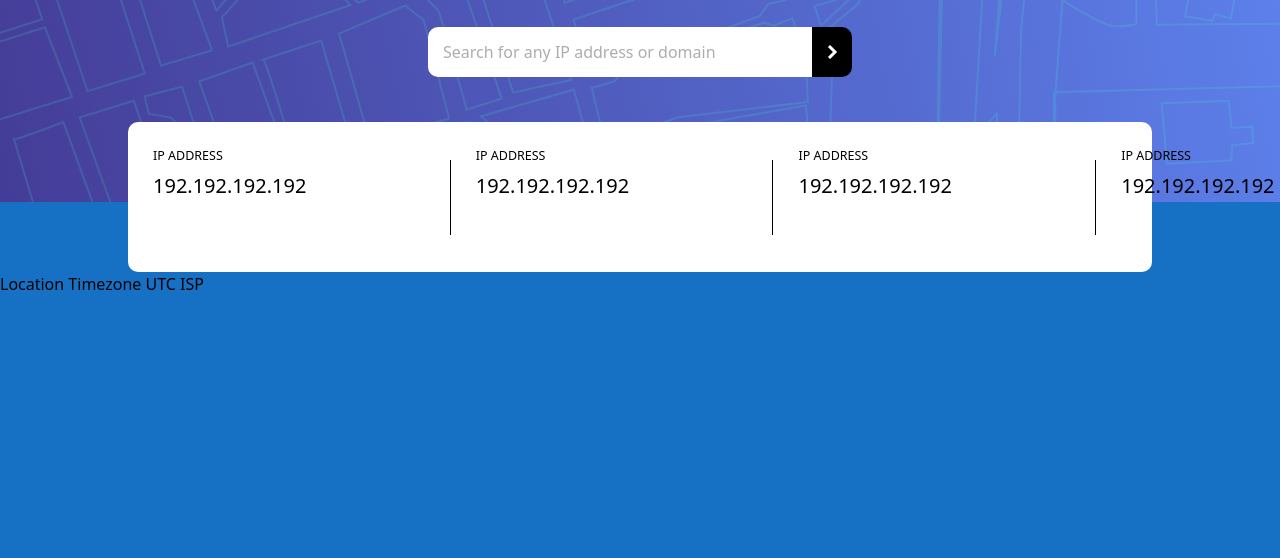
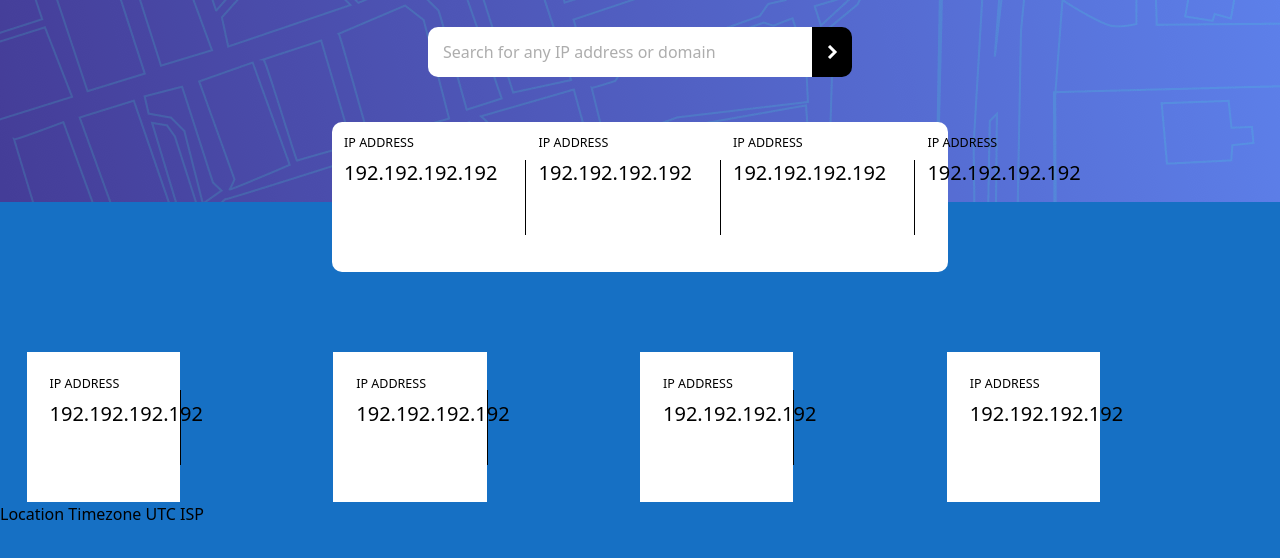
Before and after one commit to PrettyOkGames/ip-address-tracker, a plain HTML site: page index.html in a window 1280 px wide. Shown: the part 78-636 px from the top of the page. Drawn offline with nearby package versions, Linux system fonts and the light colour scheme.

Commit message:
It's a work in progress in progress

```diff
--- a/index.html
+++ b/index.html
@@ -13,8 +13,7 @@
   </style>
 </head>
 <body>
-
-  <section id="SearchSection">
+<section w-[200px] id="SearchSection">
     <div class="flex justify-center pt-[30px] pb-[125px] bg-[url(images/pattern-bg-desktop.png)] bg-cover"> <!-- pb-[125px] -->
       <div class="w-full">
         <div class="mb-[30px]" id="offset">
@@ -29,29 +28,73 @@
   </section>
   <section id="InfoSection" class="mt-[-80px]">
     <div class="flex justify-center">
-      <div class="w-[80%] h-[150px] bg-[#ffffff] rounded-[10px] flex">
-        <div class="pl-[25px] pt-[25px]">
+      <div class="h-[150px] bg-[#ffffff] rounded-[10px] flex">
+        <div class="p-[2%]">
           <h1 class="text-[12.5px] mb-[5px]">IP ADDRESS</h1>
           <h1 class="text-[20px]">192.192.192.192</h1>
         </div>
-        <div class="flex items-center pl-[14%]">
+        <div class="flex items-center pl-[2.5%]">
           <hr class="h-[75px] border-s align-middle">
         </div>
-        <div class="pl-[25px] pt-[25px]">
+        <div class="p-[2%]">
           <h1 class="text-[12.5px] mb-[5px]">IP ADDRESS</h1>
           <h1 class="text-[20px]">192.192.192.192</h1>
         </div>
-        <div class="flex items-center pl-[14%]">
+        <div class="flex items-center pl-[2.5%]">
           <hr class="h-[75px] border-s align-middle">
         </div>
-        <div class="pl-[25px] pt-[25px]">
+        <div class="p-[2%]">
           <h1 class="text-[12.5px] mb-[5px]">IP ADDRESS</h1>
           <h1 class="text-[20px]">192.192.192.192</h1>
         </div>
-        <div class="flex items-center pl-[14%]">
+        <div class="flex items-center pl-[2.5%]">
           <hr class="h-[75px] border-s align-middle">
         </div>
-        <div class="pl-[25px] pt-[25px]">
+        <div class="p-[2%]">
+          <h1 class="text-[12.5px] mb-[5px]">IP ADDRESS</h1>
+          <h1 class="text-[20px]">192.192.192.192</h1>
+        </div>
+      </div>
+    </div>
+  </section>
+
+  <section id="InfoSection" class="mt-[80px] flex justify-center">
+    <div class="grid grid-cols-8">
+      <div class="pt-[15%] px-[15%] h-[150px] bg-[#ffffff]">
+        <div class="">
+          <h1 class="text-[12.5px] mb-[5px]">IP ADDRESS</h1>
+          <h1 class="text-[20px]">192.192.192.192</h1>
+        </div>
+      </div>
+
+      <div class="flex items-center">
+        <hr class="h-[75px] border-s align-middle">
+      </div>
+
+      <div class="pt-[15%] px-[15%] h-[150px] bg-[#ffffff]">
+        <div class="">
+          <h1 class="text-[12.5px] mb-[5px]">IP ADDRESS</h1>
+          <h1 class="text-[20px]">192.192.192.192</h1>
+        </div>
+      </div>
+
+      <div class="flex items-center">
+        <hr class="h-[75px] border-s align-middle">
+      </div>
+
+      <div class="pt-[15%] px-[15%] h-[150px] bg-[#ffffff]">
+        <div class="">
+          <h1 class="text-[12.5px] mb-[5px]">IP ADDRESS</h1>
+          <h1 class="text-[20px]">192.192.192.192</h1>
+        </div>
+      </div>
+
+      <div class="flex items-center">
+        <hr class="h-[75px] border-s align-middle">
+      </div>
+
+      <div class="pt-[15%] px-[15%] h-[150px] bg-[#ffffff]">
+        <div class="">
           <h1 class="text-[12.5px] mb-[5px]">IP ADDRESS</h1>
           <h1 class="text-[20px]">192.192.192.192</h1>
         </div>
```
